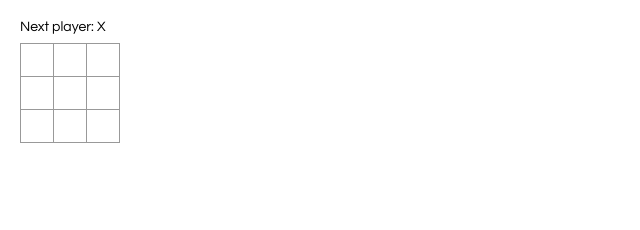
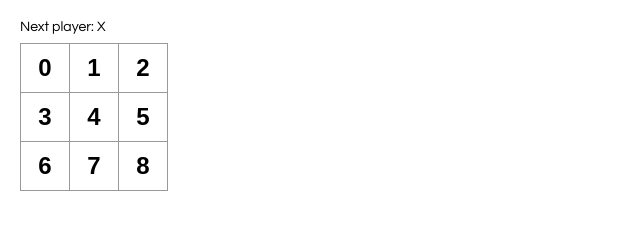
Before and after one commit to marmotmcmahon/react_game, a React app: page / in a window 1280 px wide. Shown: the whole page, without its empty margins (0-640 px from the left). Built offline with nearby package versions, Linux system fonts and the light colour scheme.

Commit message:
passing data through props

```diff
--- a/src/index.css
+++ b/src/index.css
@@ -24,12 +24,12 @@ ol, ul {
   font-size: 24px;
   font-weight: bold;
   line-height: 34px;
-  height: 34px;
+  height: 50px;
   margin-right: -1px;
   margin-top: -1px;
   padding: 0;
   text-align: center;
-  width: 34px;
+  width: 50px;
 }
 
 .square:focus {
--- a/src/index.js
+++ b/src/index.js
@@ -6,7 +6,7 @@ class Square extends React.Component {
   render() {
     return (
       <button className="square">
-        {/* TODO */}
+        {this.props.value}
       </button>
     );
   }
@@ -14,7 +14,7 @@ class Square extends React.Component {
 
 class Board extends React.Component {
   renderSquare(i) {
-    return <Square />;
+    return <Square value={i}/>;
   }
 
   render() {
```
